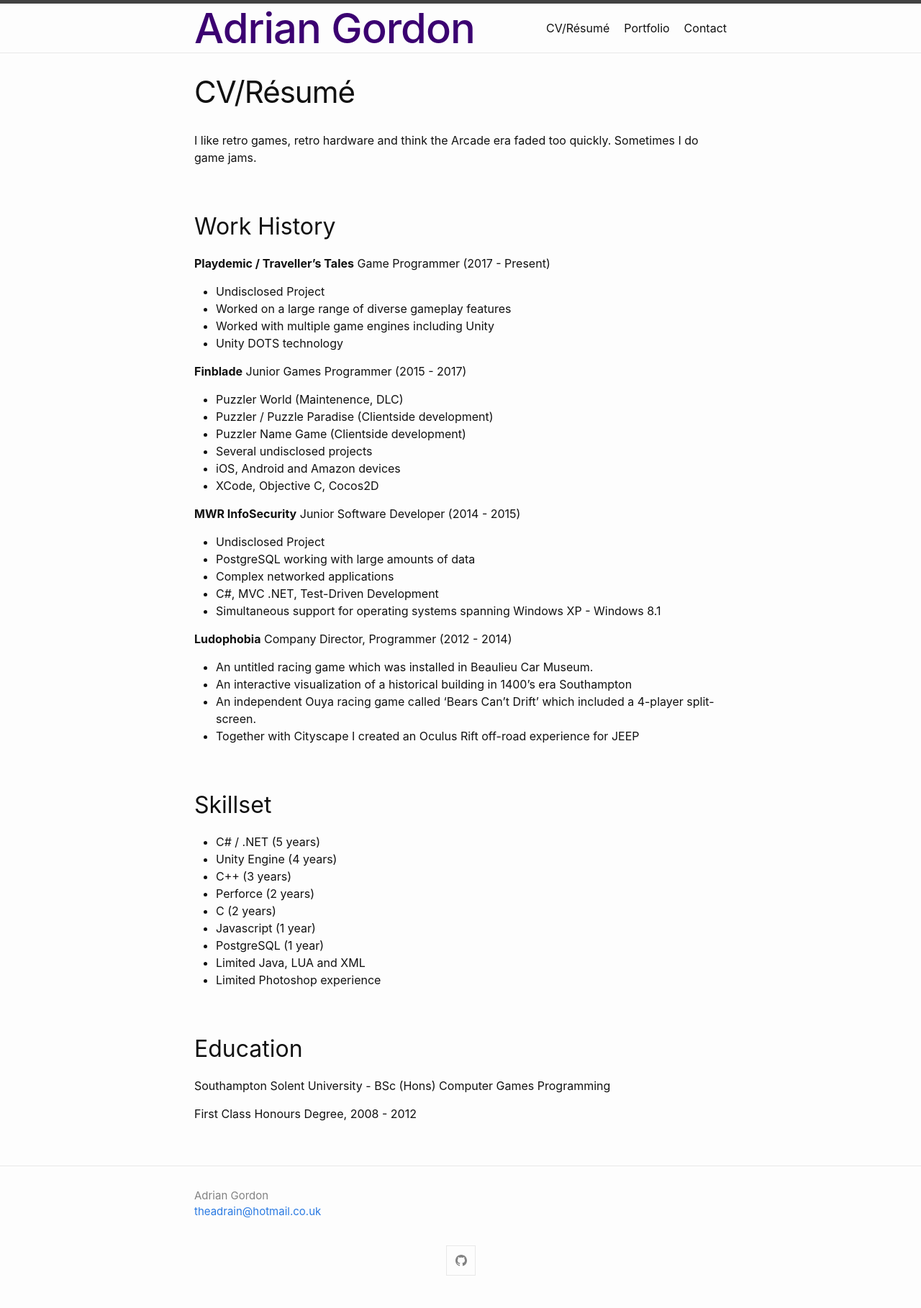
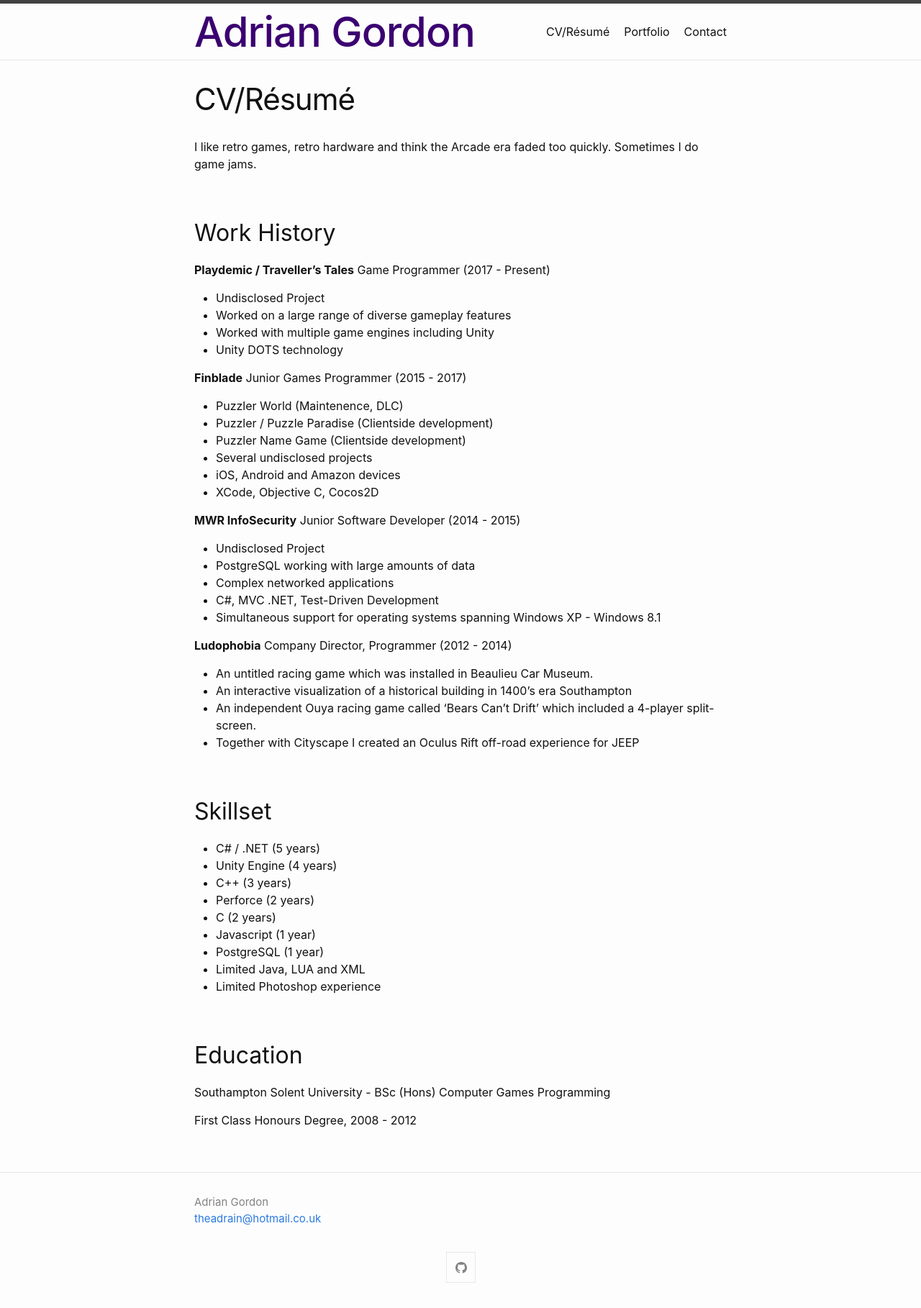
Before and after one commit to TheADrain/Portfolio, a Jekyll site: the page built from docs/index.markdown, in a window 1280 px wide. Shown: the whole page at 72% size. Built offline with Jekyll 4.4.1, drawn with Linux system fonts in a browser that asks for light colours.

Commit message:
Update _layout.scss

```diff
--- a/docs/_sass/minima/_layout.scss
+++ b/docs/_sass/minima/_layout.scss
@@ -5,7 +5,7 @@
   border-top: 5px solid $border-color-03;
   border-bottom: 1px solid $border-color-01;
   min-height: $spacing-unit * 1.865;
-  line-height: $base-line-height * $base-font-size * 2.85;
+  line-height: $base-line-height * $base-font-size * 3.25;
 
   // Positioning context for the mobile navigation icon
   position: relative;
```
